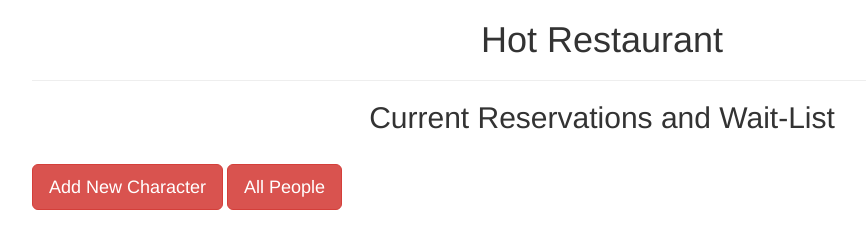
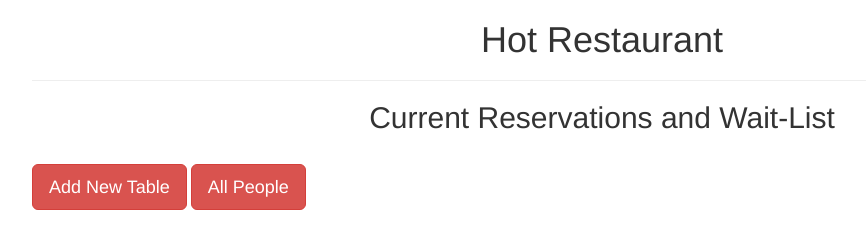
Before and after one commit to btalila23/HotRestaraunt, a website: page view.html in a window 1280 px wide. Shown: the whole page, without its empty margins (38-904 px from the left). Drawn offline with nearby package versions, Linux system fonts and the light colour scheme.

Commit message:
node express Uploaded

```diff
--- a/view.html
+++ b/view.html
@@ -16,7 +16,7 @@
             <h2 class = "text-center">Current Reservations and Wait-List</h2>
             <br>
             <a href="/add"><button class="btn btn-danger btn-lg"><span class="fa fa-plus"></span> Add New
-                Character</button></a>
+                Table</button></a>
             <a href="/api/table"><button class="btn btn-danger btn-lg"><span
                   class="fa fa-eye"></span> All People</button></a>
 
```
Also changed, not shown: add.html (+1 -1 lines), package.json (added, +22 -0 lines), 1 other file.
